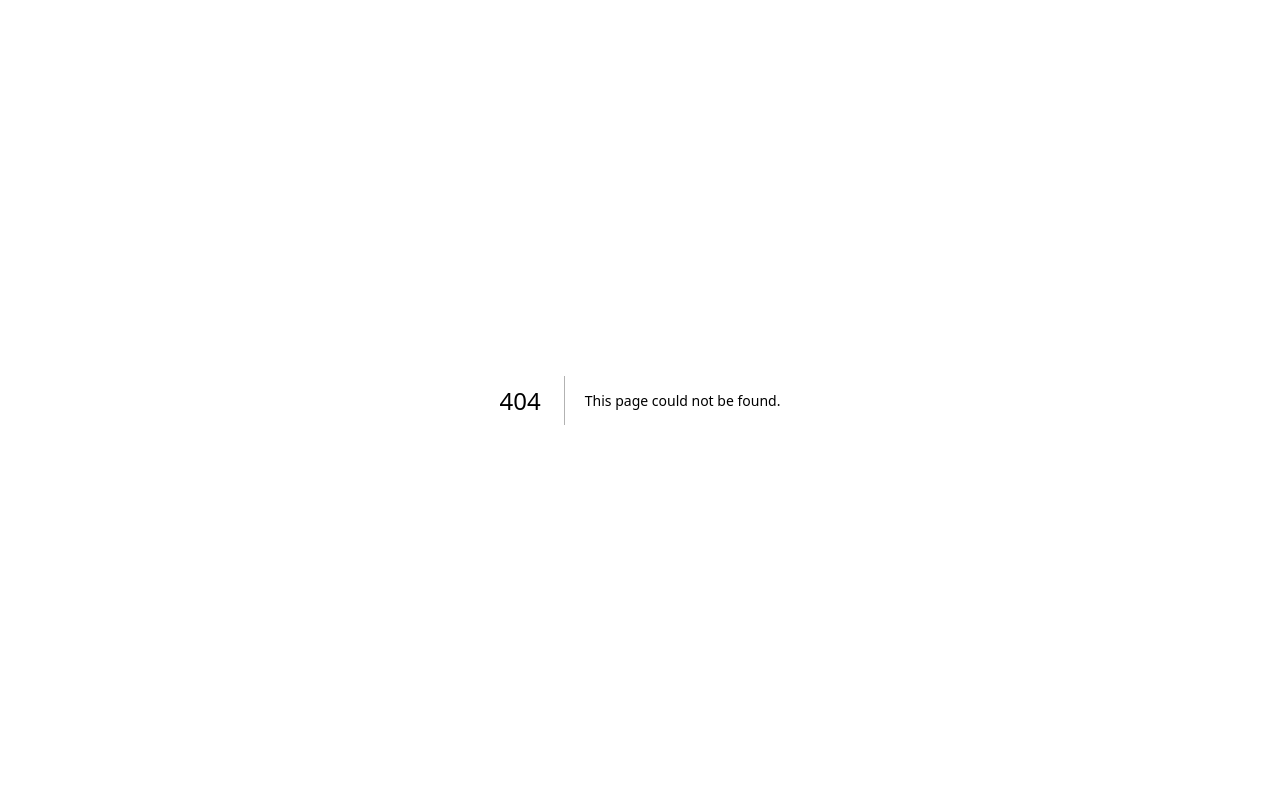
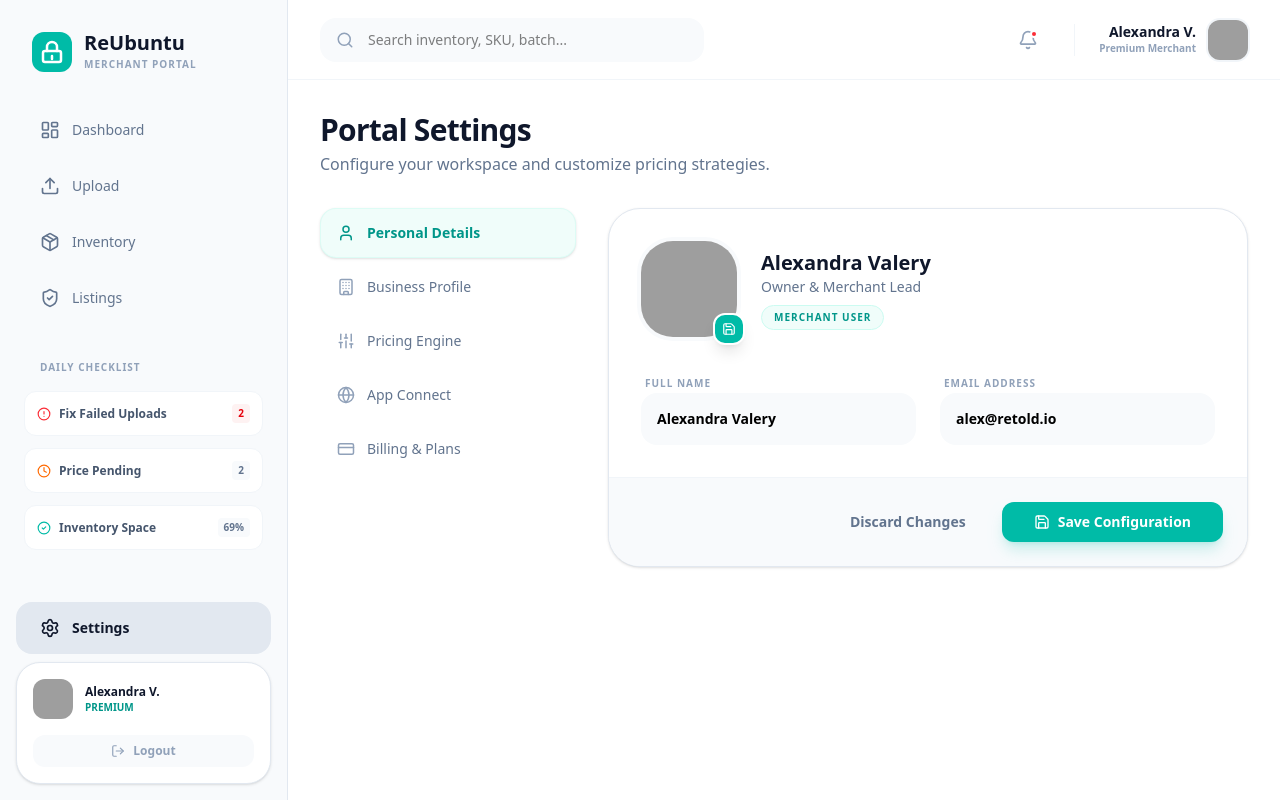
Before and after one commit to odhiambo-ed/ReUbuntu, a Next.js app in the folder frontend/: page /dashboard/settings in a window 1280 px wide. Before the commit this address had no page. Built offline with nearby package versions, Linux system fonts and the light colour scheme; grey boxes are pictures that could not be loaded.

Commit message:
add dashboard/settings/page.tsx with settings route rendering SettingsView component

```diff
--- /dev/null
+++ b/frontend/app/dashboard/settings/page.tsx
@@ -0,0 +1,8 @@
+"use client";
+
+import React from "react";
+import SettingsView from "@/components/SettingsView";
+
+export default function SettingsPage() {
+  return <SettingsView />;
+}
```
